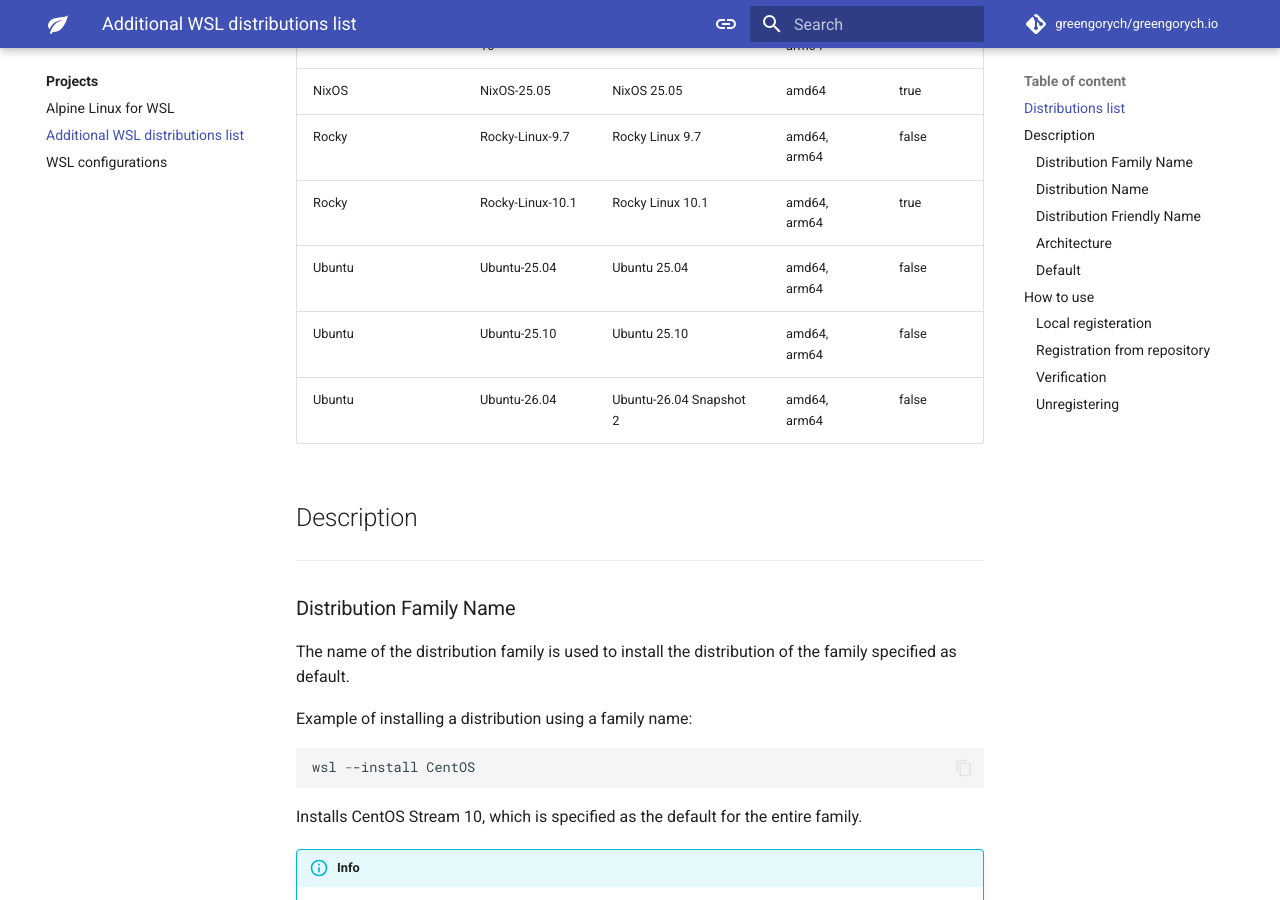
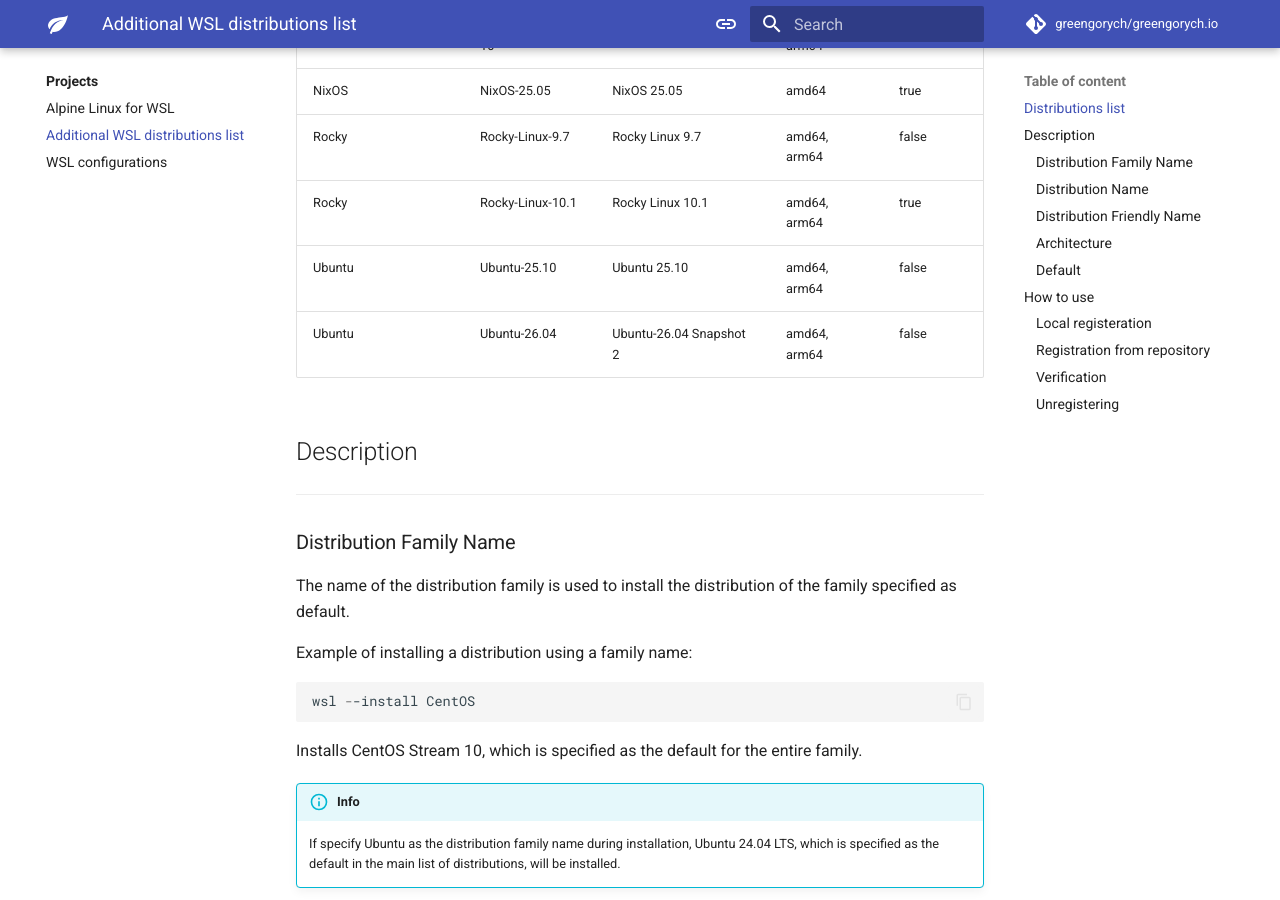
Before and after one commit to greengorych/greengorych.io, an MkDocs documentation site: the page built from docs/projects/additional-wsl-distributions-list.md, in a window 1280 px wide and 900 px high, scrolled down 641 px. Built offline with MkDocs 1.6.1 and Material for MkDocs 9.7.7, drawn with Linux system fonts in a browser that asks for light colours; plug-ins that fetch from the network failed and are left out; comment, search, counter and statistics services are not loaded; part of the change alters nothing that is shown.

Commit message:
docs(site): update Additional WSL distributions list page

````diff
--- a/docs/projects/additional-wsl-distributions-list.md
+++ b/docs/projects/additional-wsl-distributions-list.md
@@ -6,8 +6,6 @@ description: Reference an unofficial ready-to-use WSL distribution list with ver
 # Additional WSL distributions list
 
 An unofficial, ready-to-use manifest of additional WSL distributions not included in the official list, and instructions for enabling and configuring it.
-
-<!-- more -->
 
 ## Distributions list
 
@@ -23,7 +21,6 @@ The unofficial, ready-to-use list of additional WSL distributions consists of:
 | NixOS                    | NixOS-25.05       | NixOS 25.05                | amd64        | true    |
 | Rocky                    | Rocky-Linux-9.7   | Rocky Linux 9.7            | amd64, arm64 | false   |
 | Rocky                    | Rocky-Linux-10.1  | Rocky Linux 10.1           | amd64, arm64 | true    |
-| Ubuntu                   | Ubuntu-25.04      | Ubuntu 25.04               | amd64, arm64 | false   |
 | Ubuntu                   | Ubuntu-25.10      | Ubuntu 25.10               | amd64, arm64 | false   |
 | Ubuntu                   | Ubuntu-26.04      | Ubuntu-26.04 Snapshot 2    | amd64, arm64 | false   |
 
@@ -81,9 +78,7 @@ wsl --install <Distribution Family Name>
 
 ### Local registeration
 
-The manifest can be downloaded from the following link: [distributions.json][distributions.json].
-
-[distributions.json]: https://raw.githubusercontent.com/greengorych/wsl-configs/main/distributions/distributions.json
+The manifest can be downloaded from the following link: [distributions.json][distributions].
 
 Then connect it locally using the commands below (run as Administrator):
 
@@ -174,3 +169,5 @@ To disable the list, use the following commands (run as administrator):
     /v "DistributionListUrlAppend" ^
     /f
     ```
+
+[distributions]: https://raw.githubusercontent.com/greengorych/wsl-configs/main/distributions/distributions.json
````
